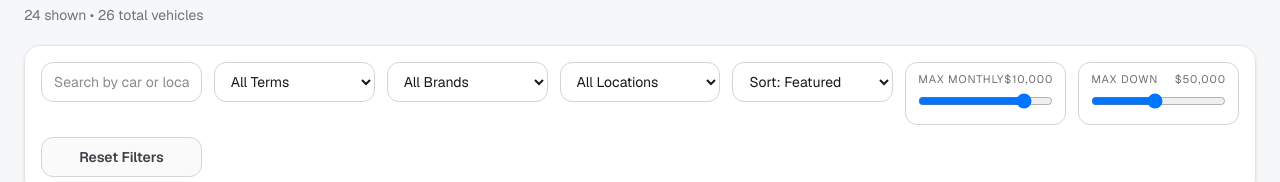
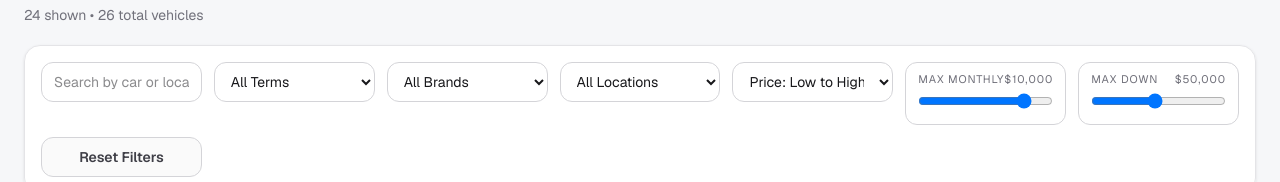
Before and after one commit to stradacorsagroup-art/scg-site-1772418012, a Next.js app: page / in a window 1280 px wide. Shown: the part 437-619 px from the top of the page. Built offline with nearby package versions, Linux system fonts and the light colour scheme.

Commit message:
Simplify inventory sort options to price asc/desc and default to low-high

```diff
--- a/src/app/page.tsx
+++ b/src/app/page.tsx
@@ -19,7 +19,7 @@ export default function Home() {
   const [maxDown, setMaxDown] = useState<number>(50000);
   const [brand, setBrand] = useState<string>("all");
   const [location, setLocation] = useState<string>("all");
-  const [sort, setSort] = useState<"featured" | "monthlyAsc" | "monthlyDesc" | "nameAsc">("featured");
+  const [sort, setSort] = useState<"monthlyAsc" | "monthlyDesc">("monthlyAsc");
 
   const brandOptions = useMemo(() => {
     const set = new Set<string>();
@@ -39,7 +39,7 @@ export default function Home() {
 
   const filtered = useMemo(() => {
     const q = query.trim().toLowerCase();
-    let out = [...inventory].filter((item) => {
+    const out = [...inventory].filter((item) => {
       const downValues = Object.values(item.down || {}).filter((v) => Number.isFinite(v)) as number[];
       const minDown = downValues.length ? Math.min(...downValues) : Number.POSITIVE_INFINITY;
       const tokens = item.car.split(" ");
@@ -56,7 +56,6 @@ export default function Home() {
 
     if (sort === "monthlyAsc") out.sort((a, b) => a.monthly - b.monthly);
     if (sort === "monthlyDesc") out.sort((a, b) => b.monthly - a.monthly);
-    if (sort === "nameAsc") out.sort((a, b) => a.car.localeCompare(b.car));
 
     return out;
   }, [query, activeTerm, maxMonthly, maxDown, brand, location, sort]);
@@ -126,10 +125,8 @@ export default function Home() {
               onChange={(e) => setSort(e.target.value as typeof sort)}
               className="h-10 rounded-xl border border-zinc-300 bg-white px-3 text-sm outline-none ring-zinc-300 focus:ring-2"
             >
-              <option value="featured">Sort: Featured</option>
-              <option value="monthlyAsc">Monthly: Low to High</option>
-              <option value="monthlyDesc">Monthly: High to Low</option>
-              <option value="nameAsc">Name: A–Z</option>
+              <option value="monthlyAsc">Price: Low to High</option>
+              <option value="monthlyDesc">Price: High to Low</option>
             </select>
 
             <div className="rounded-xl border border-zinc-300 px-3 py-2">
@@ -156,7 +153,7 @@ export default function Home() {
                 setMaxDown(50000);
                 setBrand("all");
                 setLocation("all");
-                setSort("featured");
+                setSort("monthlyAsc");
               }}
               className="h-10 rounded-xl border border-zinc-300 bg-zinc-50 text-sm font-semibold text-zinc-700 hover:bg-zinc-100"
             >
```
